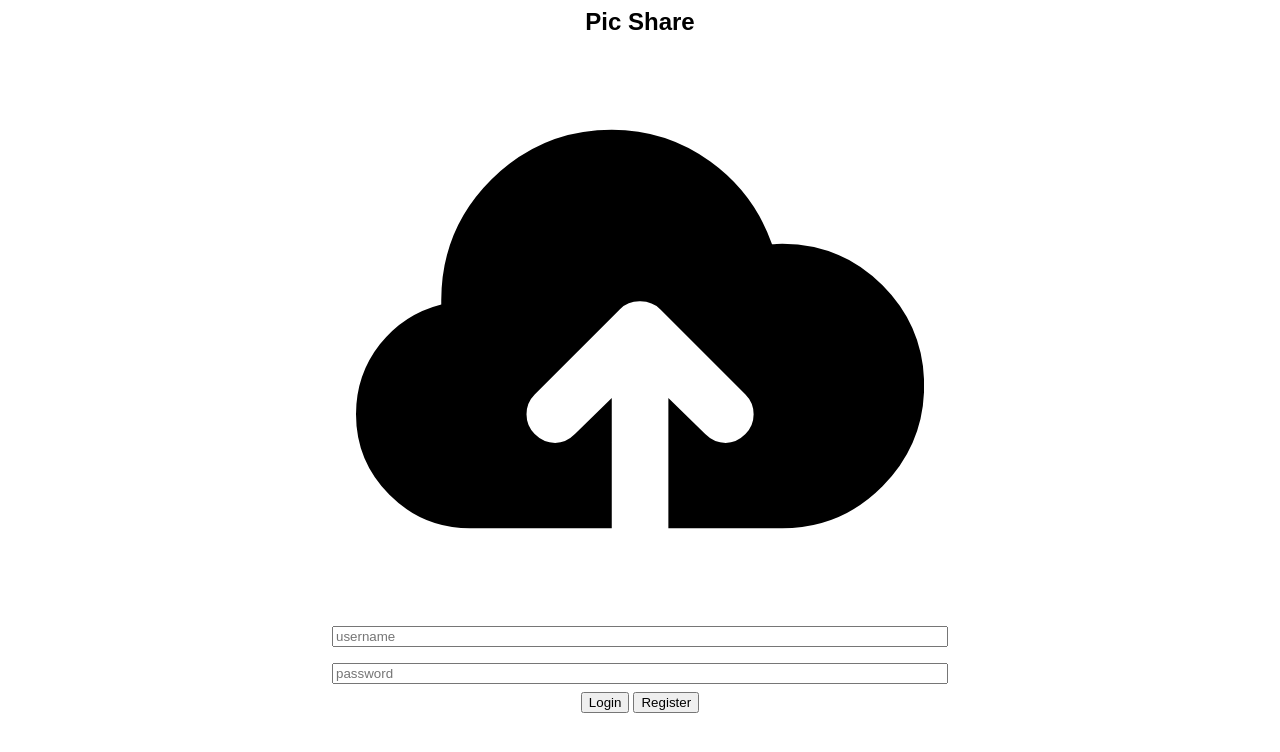
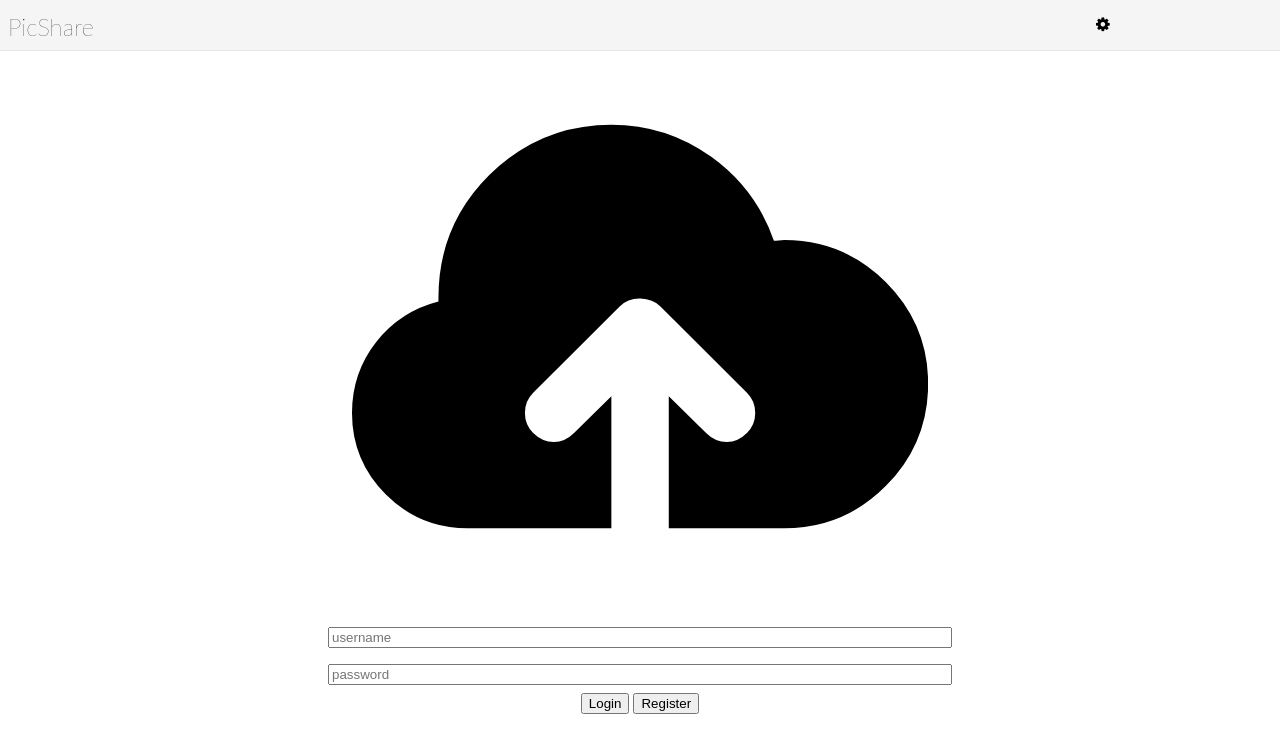
Before and after one commit to stormageddon/PicShare, an Electron app: page login.html in a window 1280 px wide. Drawn offline with Linux system fonts and the light colour scheme; no server answers.

Commit message:
Add action bar with menu to login page

```diff
--- a/login.css
+++ b/login.css
@@ -16,3 +16,11 @@
 #login-container {
 
 }
+
+.login-content {
+
+}
+
+#logo {
+    margin-top: 50px;
+}
--- a/login.html
+++ b/login.html
@@ -1,12 +1,20 @@
 <html>
   <head>
     <link rel="stylesheet" type="text/css" href="login.css"></link>
+    <link rel="stylesheet" type="text/css" href="index.css"></link>
     <link rel="stylesheet" href="https://maxcdn.bootstrapcdn.com/font-awesome/4.5.0/css/font-awesome.min.css"></link>
   </head>
   <body>
-    <div style="width: 100%; text-align: center;">
-      <h2 style="margins: 0 auto; font-family: lato-bold, sans-serif;">Pic Share</h2>
-      <img src="./img/upload-cloud.svg" width="45%" />
+    <section class="header">
+      <div id="brand">
+        <h1 class="title">PicShare</h1>
+      </div>
+      <div id="actions">
+	<i class="fa fa-cog" onclick="openSettings()"></i>
+      </div>
+    </section>
+    <div class="login-content" style="width: 100%; text-align: center;">
+      <img id="logo" src="./img/upload-cloud.svg" width="45%" />
       <div id="errorLabel" style="display: none;">
 	<p style="color: red">Invalid username</p>
       </div>
@@ -60,6 +68,25 @@
         ipc.send('storedUser', user);
       }
 
+      var openSettings = function() {
+        ipc.send('openSettings');
+      }
+
+
+      remote = require('electron').remote;
+      Menu = remote.Menu;
+      MenuItem = remote.MenuItem;
+
+      var menu = new Menu();
+      menu.append(new MenuItem({ label: 'Dev tools', click: function() { ipc.send('openDevTools'); } }));
+      menu.append(new MenuItem({ type: 'separator' }));
+      menu.append(new MenuItem({ label: 'Quit', click: function() { ipc.send('quit'); } }));
+
+      ipc.on('contextMenu', function(event) {
+        console.log("CONTEXT MENU");
+        menu.popup();
+      });
+
 
     </script>
   </body>
```
